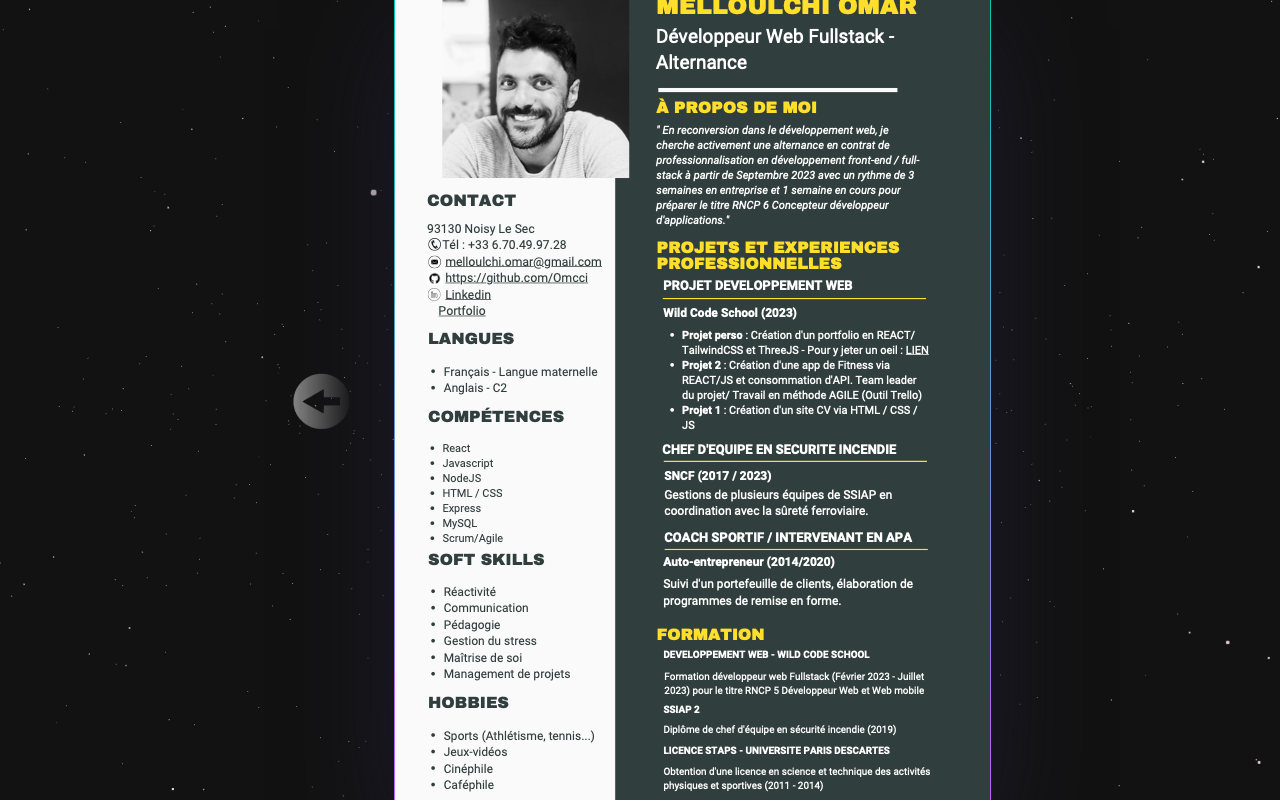
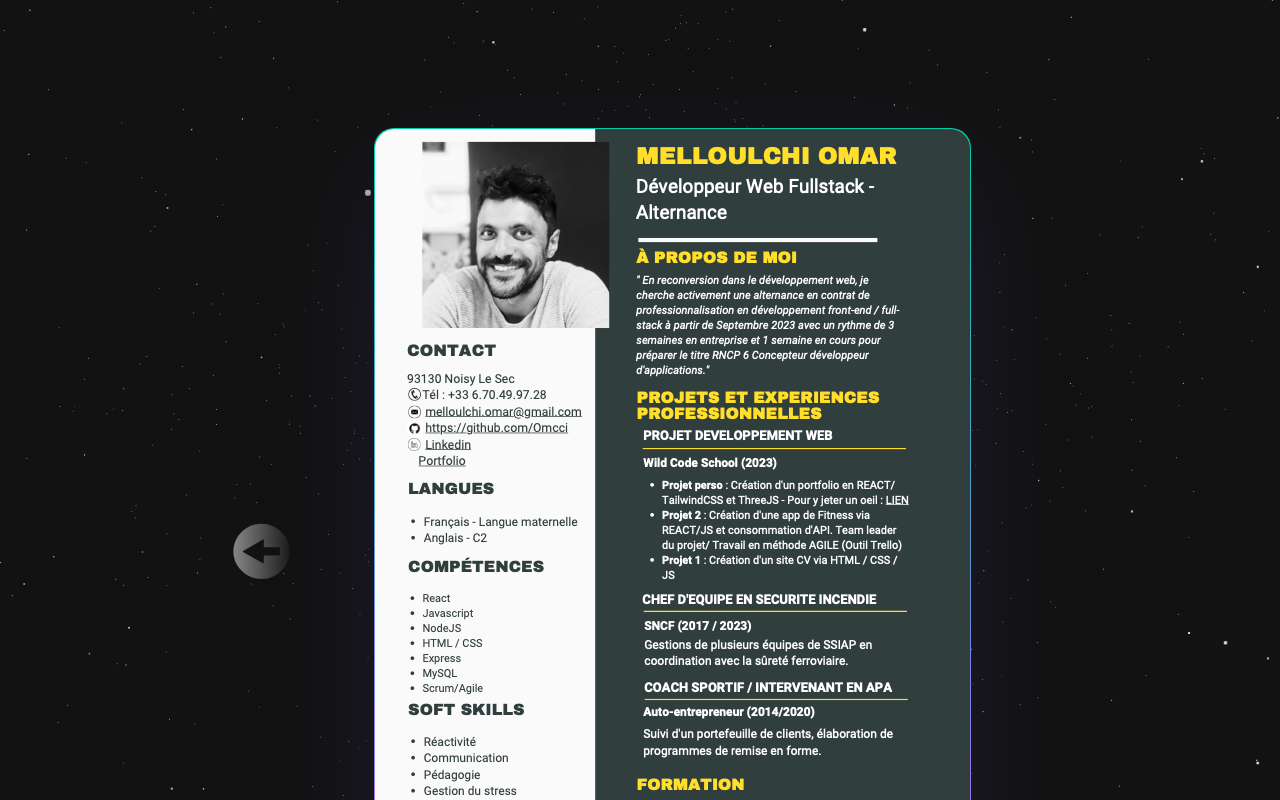
Before and after one commit to Omcci/3DPortfolio, a React (Vite) app: page /dashboard in a window 1280 px wide. Shown: the top 800 px of the page. Built offline with nearby package versions, Linux system fonts and the light colour scheme.

Commit message:
fixed dashboard style

```diff
--- a/src/pages/Dashboard.jsx
+++ b/src/pages/Dashboard.jsx
@@ -15,20 +15,20 @@ function Dashboard() {
 
   return (
     <div>
-      <div className=" w-full h-[100vh] flex justify-center items-center">
+      <div className="flex justify-center items-center m-12 ">
         <StarsCanvas />
-        <div className="flex justify-end">
+        <div className="relative">
           <Link to="/" onClick={handleNav}>
             <img
               src={ba}
               alt="backarrow"
-              className=" w-16 mr-10 "
+              className="w-16 hover:scale-150 ease-in duration-300"
             />
           </Link>
         </div>
         <motion.div
           variants={fadeIn("right", "spring", 0.5, 0.5)}
-          className=" green-pink-gradient p-[1px] rounded-[20px] shadow-card"
+          className="green-pink-gradient p-[1px] rounded-[20px] shadow-card m-20"
         >
           <img src={cv} alt="CvOmar" className="bg-auto rounded-[20px]" />
         </motion.div>
```
